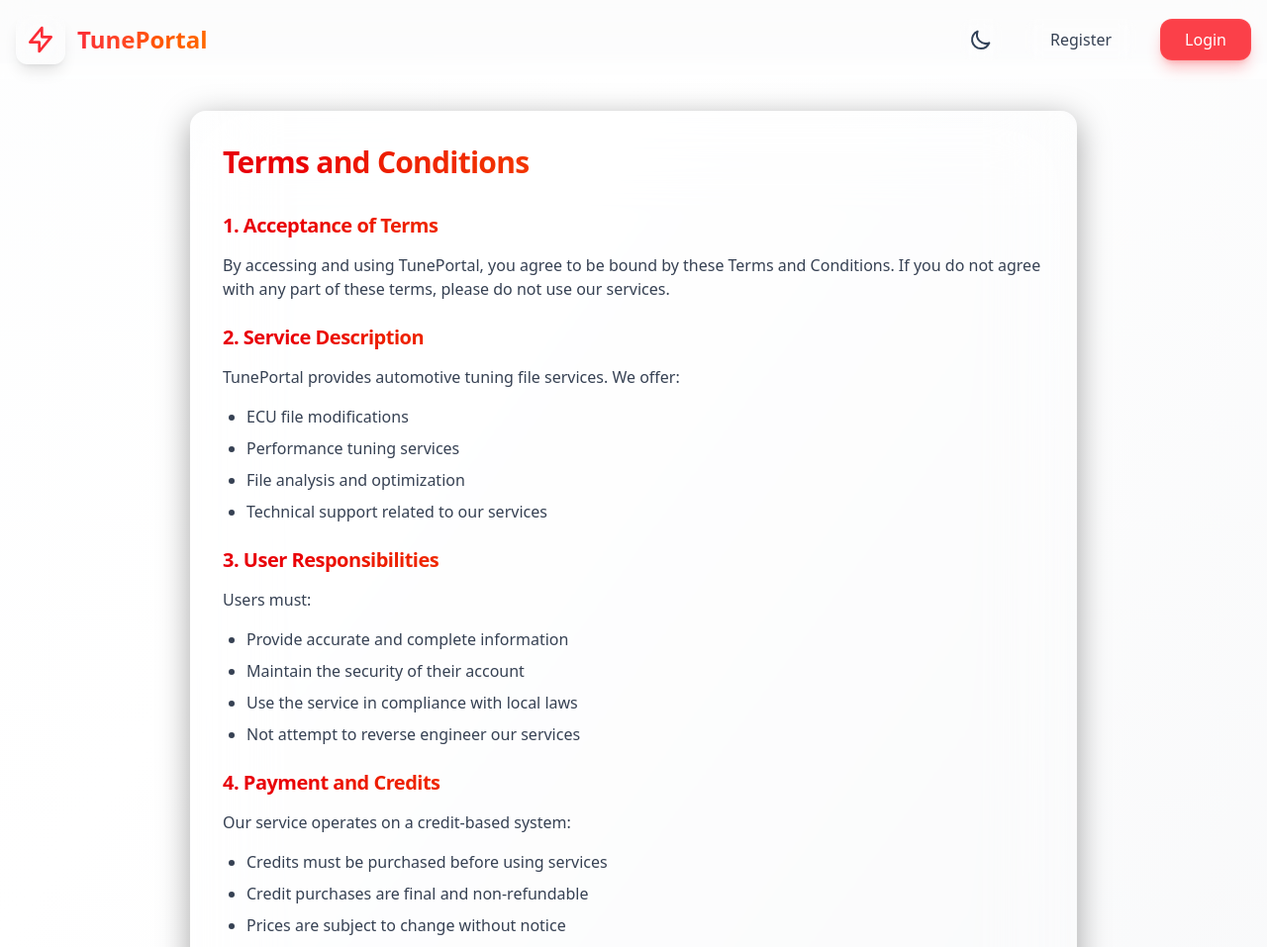
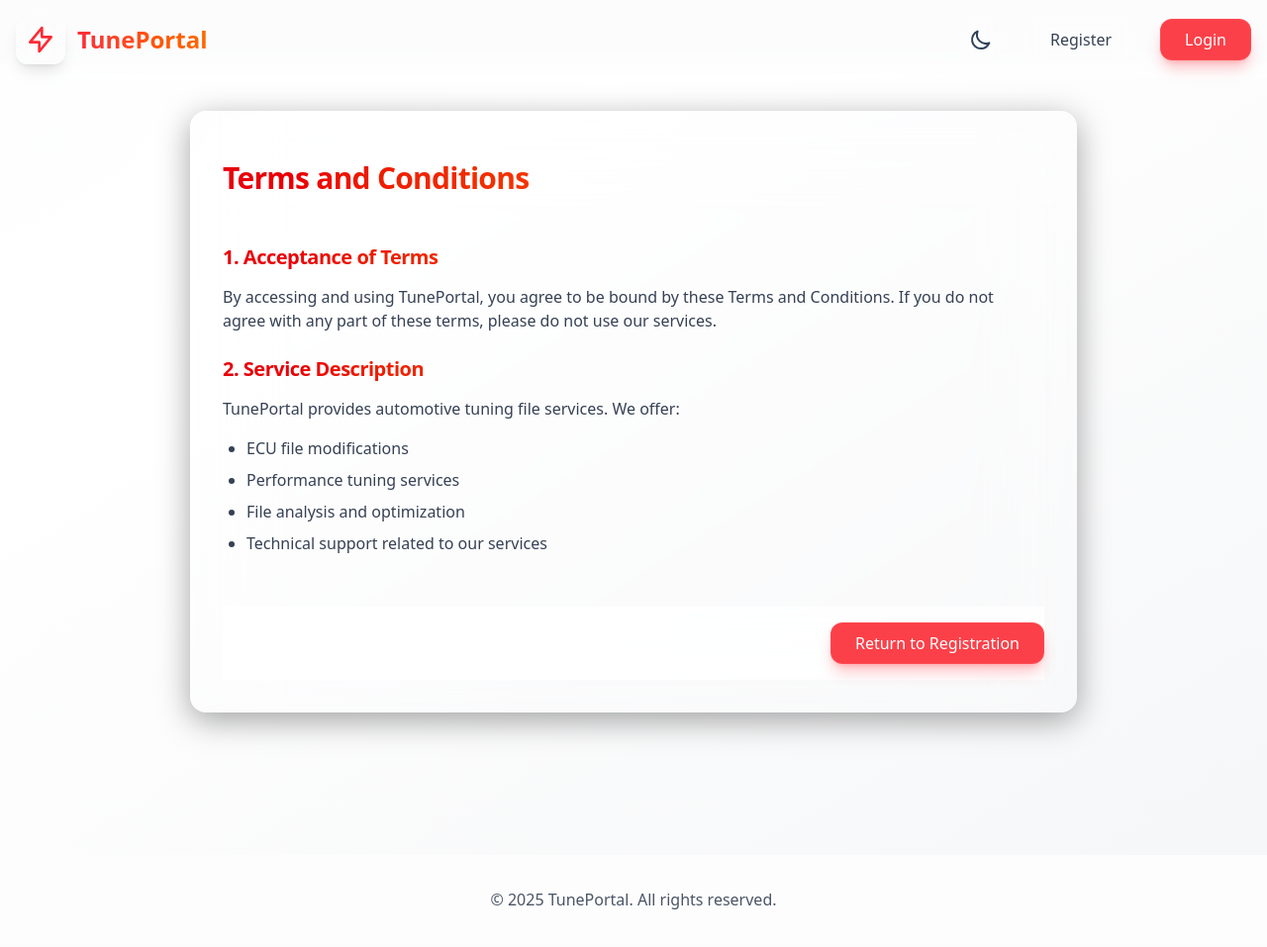
Before and after one commit to ayyo42069/tuneportal, a PHP site: page /terms.php in a window 1280 px wide. Shown: the top 957 px of the page at 99% size. After the commit the page ends 919 px from the top, so only its background shows below. Run offline with PHP 8.4, Linux system fonts and the light colour scheme; style sheets or scripts are compiled from the project's sources.

Commit message:
make the tos fixed scroll the content inside

```diff
--- a/src/css/styles.css
+++ b/src/css/styles.css
@@ -489,3 +489,17 @@
     background-position: 0% 50%;
   }
 }
+
+.custom-scrollbar::-webkit-scrollbar {
+  width: 6px;
+}
+
+.custom-scrollbar::-webkit-scrollbar-track {
+  @apply bg-transparent;
+}
+
+.custom-scrollbar::-webkit-scrollbar-thumb {
+  @apply bg-gray-300/50 dark:bg-gray-600/50 rounded-full
+         hover:bg-gray-400/50 dark:hover:bg-gray-500/50
+         transition-colors duration-300;
+}
--- a/terms.php
+++ b/terms.php
@@ -1,11 +1,11 @@
 <?php include 'header.php'; ?>
 
 <div class="min-h-screen bg-gradient-hero py-12 px-4 sm:px-6 lg:px-8 mt-16">
-    <div class="max-w-4xl mx-auto">
-        <div class="glass-card animate-fade-in-up">
-            <h1 class="text-3xl font-bold text-gradient mb-8">Terms and Conditions</h1>
+    <div class="max-w-4xl mx-auto h-[calc(100vh-12rem)]">
+    <div class="glass-card animate-fade-in-up h-full flex flex-col">
+    <h1 class="text-3xl font-bold text-gradient mb-8 sticky top-0 bg-white/80 dark:bg-gray-800/80 backdrop-blur-xl py-4 z-10">Terms and Conditions</h1>
 
-            <div class="space-y-6 text-gray-700 dark:text-gray-300">
+    <div class="space-y-6 text-gray-700 dark:text-gray-300 overflow-y-auto custom-scrollbar flex-1 pr-4">
                 <section class="space-y-4">
                     <h2 class="text-xl font-semibold text-gradient">1. Acceptance of Terms</h2>
                     <p>By accessing and using TunePortal, you agree to be bound by these Terms and Conditions. If you do not agree with any part of these terms, please do not use our services.</p>
@@ -76,7 +76,7 @@
                 </div>
             </div>
 
-            <div class="mt-8 flex justify-end">
+            <div class="mt-8 flex justify-end sticky bottom-0 bg-white/80 dark:bg-gray-800/80 backdrop-blur-xl py-4">
                 <a href="register.php" class="glass-button-primary px-6 py-2 rounded-xl">
                     Return to Registration
                 </a>
```
